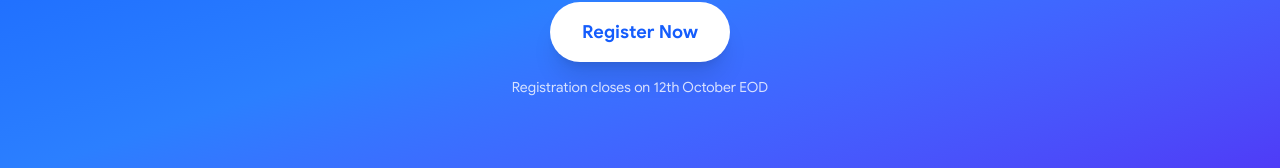
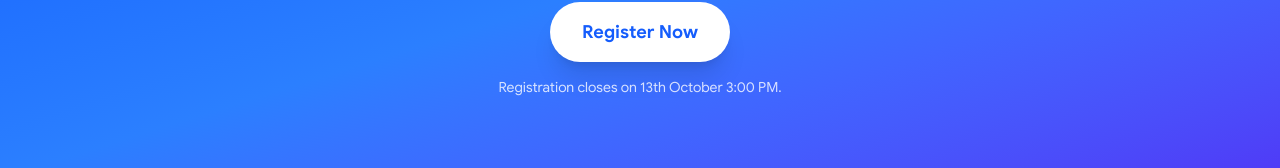
Before and after one commit to dsc-gitam/dsc-portal, a Next.js app: page /cloud-study-jams in a window 1280 px wide. Shown: the part 383-551 px from the top of the page. Built offline with nearby package versions, Linux system fonts and the light colour scheme; no server answers.

Commit message:
Update page.tsx

```diff
--- a/src/app/cloud-study-jams/page.tsx
+++ b/src/app/cloud-study-jams/page.tsx
@@ -24,7 +24,7 @@ export default function CloudStudyJamsPage() {
                 Register Now
               </Link>
               <p className="mt-4 text-sm opacity-80">
-                Registration closes on 12th October EOD
+                Registration closes on 13th October 3:00 PM.
               </p>
             </div>
           </div>
```
